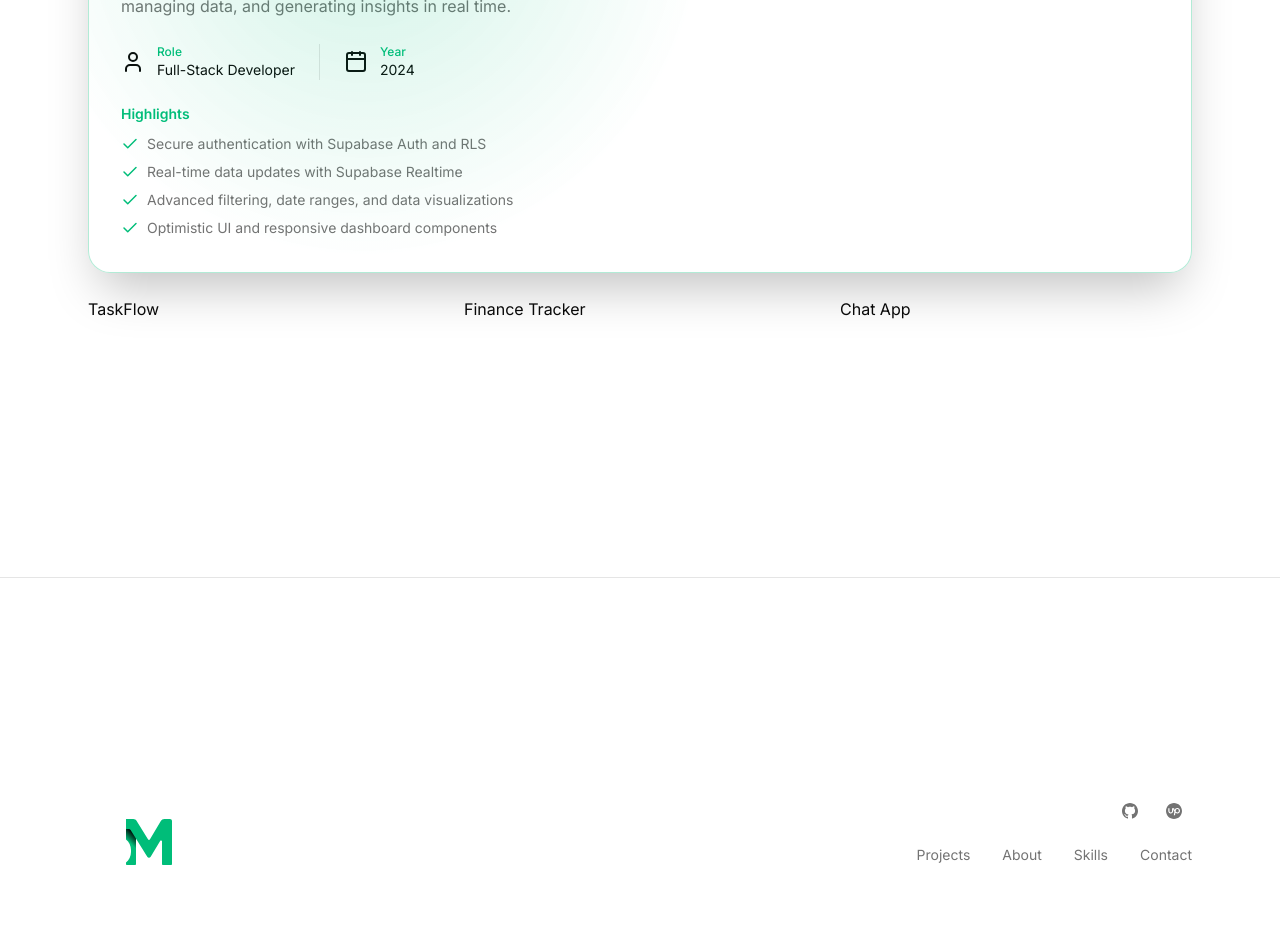
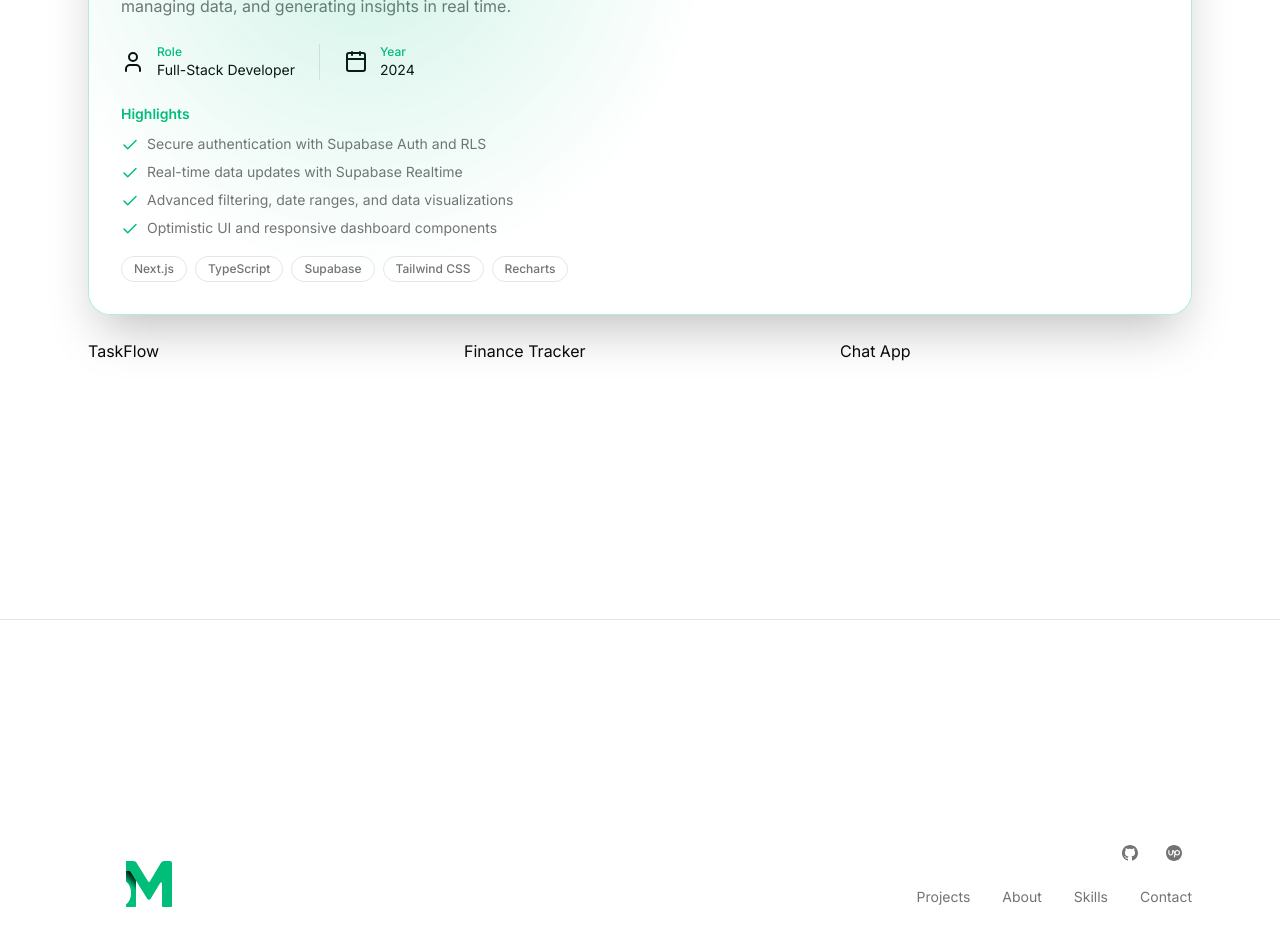
Before and after one commit to svsxn/portfolio, a Next.js app: page / in a window 1280 px wide. Shown: the part 1380-2309 px from the top of the page. Before the commit the page ends 2277 px from the top, so only its background shows below. Built offline with nearby package versions, Linux system fonts and the light colour scheme.

Commit message:
feat: add stack

```diff
--- a/components/sections/projects/cards/featured/left/highlights.tsx
+++ b/components/sections/projects/cards/featured/left/highlights.tsx
@@ -1,20 +1,21 @@
 import { CheckIcon } from "lucide-react";
 
-interface Props {
+type Props = {
   highlights: string[];
-}
+  classname?: string;
+};
 
-export default function Highlights({ highlights }: Props) {
+export default function Highlights({ highlights, classname }: Props) {
   return (
-    <div className="mt-6">
+    <div className={classname}>
       <h4 className="text-sm font-semibold text-primary">Highlights</h4>
       <ul className="mt-2 space-y-1">
         {highlights.map((highlight) => (
           <li
             key={highlight}
-            className="flex gap-2 items-center text-sm leading-6 text-muted-foreground"
+            className="flex gap-2 text-sm leading-6 text-muted-foreground"
           >
-            <CheckIcon color="var(--primary)" size={18} />
+            <CheckIcon className="mt-1" color="var(--primary)" size={18} />
             <span>{highlight}</span>
           </li>
         ))}
--- a/components/sections/projects/cards/featured/left/index.tsx
+++ b/components/sections/projects/cards/featured/left/index.tsx
@@ -2,6 +2,7 @@ import { Separator } from "@/components/ui/separator";
 import { CalendarIcon, UserIcon } from "lucide-react";
 import Label from "./label";
 import Highlights from "./highlights";
+import Stack from "./stack";
 
 export default function LeftSection({ project }: { project: Project }) {
   return (
@@ -30,7 +31,8 @@ export default function LeftSection({ project }: { project: Project }) {
           </div>
         </div>
       </dl>
-      <Highlights highlights={project.highlights} />
+      <Highlights highlights={project.highlights} classname="mt-6" />
+      <Stack stack={project.stack} classname="mt-4" />
     </div>
   );
 }
--- /dev/null
+++ b/components/sections/projects/cards/featured/left/stack.tsx
@@ -0,0 +1,21 @@
+import { cn } from "@/lib/utils";
+
+type Props = {
+  stack: string[];
+  classname?: string;
+};
+
+export default function Stack({ stack, classname }: Props) {
+  return (
+    <ul className={cn("flex flex-wrap gap-2", classname)}>
+      {stack.map((item) => (
+        <li
+          key={item}
+          className="rounded-full border bg-background/70 px-3 py-1 text-xs font-medium text-muted-foreground"
+        >
+          {item}
+        </li>
+      ))}
+    </ul>
+  );
+}
```
